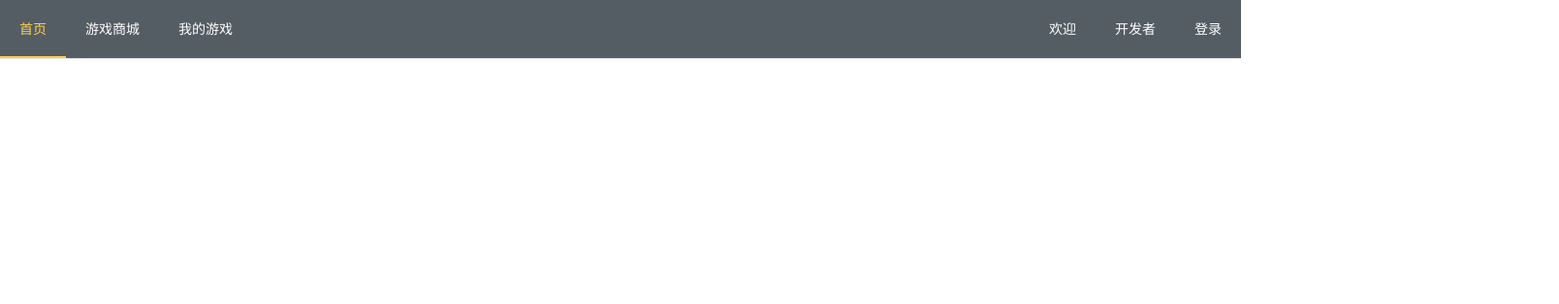
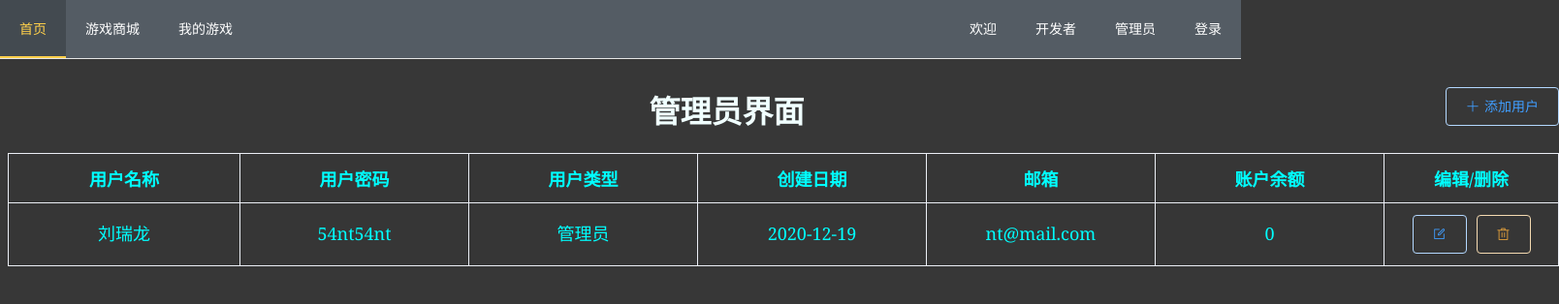
Before and after one commit to XDZhelheim/CS309-SUSTechGamerPlatform_D05, a Vue app in the folder appfront-vue/: page /#/admin in a window 1280 px wide. Shown: the top 314 px of the page at 97% size, 1608 px wide, since content can reach past the window. Built offline with nearby package versions, Linux system fonts and the light colour scheme.

Commit message:
管理员

```diff
--- a/appfront-vue/src/App.vue
+++ b/appfront-vue/src/App.vue
@@ -13,10 +13,9 @@
                 <el-menu-item index="/">首页</el-menu-item>
                 <el-menu-item index="/shop">游戏商城</el-menu-item>
                 <el-menu-item @click="myGamesVisible=true">我的游戏</el-menu-item>
-                <!-- <el-menu-item index="/community">游戏社区</el-menu-item>
-                <el-menu-item index="/customer-service">客服反馈</el-menu-item> -->
                 <el-menu-item v-if="loginStatus==false" @click="loginFormVisible = true" class="menu-right">登录</el-menu-item>
                 <el-menu-item v-else @click="infoVisible = true" class="menu-right"><el-avatar :size="40" :src="userInfo.avatarURL"></el-avatar></el-menu-item>
+                <el-menu-item index="/admin" class="menu-right">管理员</el-menu-item>
                 <el-menu-item index="/developer" class="menu-right">开发者</el-menu-item>
                 <el-menu-item index="/hello" class="menu-right">欢迎</el-menu-item>
             </el-menu>
--- a/appfront-vue/src/router/index.js
+++ b/appfront-vue/src/router/index.js
@@ -31,6 +31,10 @@ const routes = [
     {
         path: '/gamepage',
         component: () => import('../views/GamePage.vue')
+    },
+    {
+        path: '/admin',
+        component: () => import('../views/Admin.vue')
     }
 ]
 
--- a/appfront-vue/src/views/Admin.vue
+++ b/appfront-vue/src/views/Admin.vue
@@ -1,21 +1,21 @@
 <template>
-    <div id="Admin">
+    <div id="admin">
         <div id="gl">
-            <el-button id="ag" plain type="primary" icon="el-icon-plus" @click="addGameFormVisible = true">添加用户</el-button>
+            <el-button id="au" plain type="primary" icon="el-icon-plus" @click="addUserFormVisible = true">添加用户</el-button>
 
             <h1>管理员界面</h1>
             <el-table border :data="tableData" borderstyle="width: 100%" id="tb">
-                <el-table-column prop="userID" label="用户ID"></el-table-column>
-                <el-table-column prop="name" label="用户名称"></el-table-column>
-                <el-table-column prop="identity" label="用户权限"></el-table-column>
+                <el-table-column prop="username" label="用户名称"></el-table-column>
                 <el-table-column prop="password" label="用户密码"></el-table-column>
-                <el-table-column prop="phone" label="手机号"></el-table-column>
+                <el-table-column prop="usertype" label="用户类型"></el-table-column>
+                <el-table-column prop="createDate" label="创建日期"></el-table-column>
                 <el-table-column prop="mail" label="邮箱"></el-table-column>
+                <el-table-column prop="money" label="账户余额"></el-table-column>
 
                 <el-table-column prop="op" label="编辑/删除" width="180">
                     <template slot-scope="scope">
-                        <el-button icon="el-icon-edit-outline" plain type="primary" @click="editGameFormVisible = true; editGame(scope.$index);"></el-button>
-                        <el-button icon="el-icon-delete" plain type="warning" @click="delGame(scope.$index)"></el-button>
+                        <el-button icon="el-icon-edit-outline" plain type="primary" @click="editUserFormVisible = true; editUser(scope.$index);"></el-button>
+                        <el-button icon="el-icon-delete" plain type="warning" @click="delUser(scope.$index)"></el-button>
                     </template>
 
                 </el-table-column>
@@ -23,75 +23,83 @@
         </div>
 
         <div id="fm">
-            <el-dialog title="添加用户" :visible.sync="addGameFormVisible" :show-close="false" :lock-scroll="false">
+            <el-dialog title="添加用户" :visible.sync="addUserFormVisible" :show-close="false" :lock-scroll="false">
                 <el-form :label-position="labelPosition" label-width="100px" size="medium">
-                    <el-form-item label="用户ID">
-                        <el-input v-model="user.userID" style="width:var(--itemLength)"></el-input>
+                    <el-form-item label="用户名称">
+                        <el-input v-model="newUser.username" style="width:var(--itemLength)"></el-input>
                     </el-form-item>
 
-                    <el-form-item label="用户名称">
-                        <el-input v-model="user.name" style="width:var(--itemLength)"></el-input>
+                    <el-form-item label="用户密码">
+                        <el-input v-model="newUser.password" style="width:var(--itemLength)"></el-input>
                     </el-form-item>
 
-                    <el-form-item label="用户权限">
-                       <el-select v-model="user.identity" style="width:var(--itemLength)" placeholder="选择权限">
-                            <el-option v-for="item in Identity" :key="item.value" :label="item.label" :value="item.value"></el-option>
+                    <el-form-item label="用户类型">
+                       <el-select v-model="newUser.usertype" style="width:var(--itemLength)" placeholder="选择类型">
+                            <el-option v-for="item in userTypes" :key="item.value" :label="item.label" :value="item.value"></el-option>
                         </el-select>
                     </el-form-item>
 
-                    <el-form-item label="用户密码">
-                        <el-input v-model="user.password" style="width:var(--itemLength)"></el-input>
-                    </el-form-item>
-
-                    <el-form-item label="手机号">
-                        <el-input v-model="user.phone" style="width:var(--itemLength)"></el-input>
+                    <el-form-item label="创建日期">
+                        <el-date-picker v-model="newUser.createDate" style="width:var(--itemLength)" type="date"
+                            placeholder="选择日期" value-format="yyyy-MM-dd">
+                        </el-date-picker>
                     </el-form-item>
 
                     <el-form-item label="邮箱">
-                        <el-input v-model="user.mail" style="width:var(--itemLength)"></el-input>
+                        <el-input v-model="newUser.mail" style="width:var(--itemLength)"></el-input>
+                    </el-form-item>
+
+                    <el-form-item label="余额">
+                        <el-input-number v-model="newUser.money" style="width:var(--itemLength)" :min="0"
+                            :precision="2" :step="1" :controls="false">
+                        </el-input-number>
                     </el-form-item>
                 </el-form>
 
                 <div slot="footer" class="dialog-footer">
-                    <el-button @click="addGameFormVisible = false; clear();">取消</el-button>
-                    <el-button type="primary" @click="addGame()">确定</el-button>
+                    <el-button @click="addUserFormVisible = false; clear();">取消</el-button>
+                    <el-button type="primary" @click="addUser()">确定</el-button>
                 </div>
             </el-dialog>
         </div>
 
         <div id="edit">
-            <el-dialog title="编辑用户" :visible.sync="editGameFormVisible" :show-close="false" :lock-scroll="false">
+            <el-dialog title="编辑用户" :visible.sync="editUserFormVisible" :show-close="false" :lock-scroll="false">
                 <el-form :label-position="labelPosition" label-width="100px" size="medium">
-                    <el-form-item label="用户ID">
-                        <el-input v-model="user.userID" style="width:var(--itemLength)"></el-input>
+                    <el-form-item label="用户名称">
+                        <el-input v-model="tableData[editIndex].username" style="width:var(--itemLength)"></el-input>
                     </el-form-item>
 
-                    <el-form-item label="用户名称">
-                        <el-input v-model="user.name" style="width:var(--itemLength)"></el-input>
+                    <el-form-item label="用户密码">
+                        <el-input v-model="tableData[editIndex].password" style="width:var(--itemLength)"></el-input>
                     </el-form-item>
 
-                    <el-form-item label="用户权限">
-                       <el-select v-model="user.identity" style="width:var(--itemLength)" placeholder="选择权限">
-                            <el-option v-for="item in Identity" :key="item.value" :label="item.label" :value="item.value"></el-option>
+                    <el-form-item label="用户类型">
+                       <el-select v-model="tableData[editIndex].usertype" style="width:var(--itemLength)" placeholder="选择类型">
+                            <el-option v-for="item in userTypes" :key="item.value" :label="item.label" :value="item.value"></el-option>
                         </el-select>
                     </el-form-item>
 
-                    <el-form-item label="用户密码">
-                        <el-input v-model="user.password" style="width:var(--itemLength)"></el-input>
-                    </el-form-item>
-
-                    <el-form-item label="手机号">
-                        <el-input v-model="user.phone" style="width:var(--itemLength)"></el-input>
+                    <el-form-item label="创建日期">
+                        <el-date-picker v-model="tableData[editIndex].createDate" style="width:var(--itemLength)" type="date"
+                            placeholder="选择日期" value-format="yyyy-MM-dd">
+                        </el-date-picker>
                     </el-form-item>
 
                     <el-form-item label="邮箱">
-                        <el-input v-model="user.mail" style="width:var(--itemLength)"></el-input>
+                        <el-input v-model="tableData[editIndex].mail" style="width:var(--itemLength)"></el-input>
+                    </el-form-item>
+
+                    <el-form-item label="余额">
+                        <el-input-number v-model="tableData[editIndex].money" style="width:var(--itemLength)" :min="0"
+                            :precision="2" :step="1" :controls="false">
+                        </el-input-number>
                     </el-form-item>
                 </el-form>
 
                 <div slot="footer" class="dialog-footer">
-                    <el-button @click="editGameFormVisible = false; cancelEdit();">取消</el-button>
-                    <el-button type="primary" @click="editGameFormVisible = false">确定</el-button>
+                    <el-button @click="editUserFormVisible = false; cancelEdit();">取消</el-button>
+                    <el-button type="primary" @click="editUserFormVisible = false">确定</el-button>
                 </div>
             </el-dialog>
         </div>
@@ -104,33 +112,30 @@
         data() {
             return {
                 tableData: [{
-                    userID: "10000000",
-                    name: "董正",
-                    Identity: "管理员",
-                    password: "542b542b",
-                    phone: "18054285428",
-                    mail: "2b.mail.com",
-
+                    username: "刘瑞龙",
+                    password: "54nt54nt",
+                    usertype: "管理员",
+                    createDate: "2020-12-19",
+                    mail: "nt@mail.com",
+                    money: 0
                 }],
 
-                user: {
-                    userID: null,
-                    name: null,
-                    identity: null,
+                newUser: {
+                    username: null,
                     password: null,
-                    phone: null,
+                    usertype: null,
+                    createDate: null,
                     mail: null,
+                    money: null
                 },
 
-                addGameFormVisible: false,
+                addUserFormVisible: false,
                 labelPosition: 'right',
-                editGameFormVisible: false,
+                editUserFormVisible: false,
                 editIndex: 0,
-                tempGame: null,
-                uploadGameAdd: '#', // 上传游戏的地址
+                tempUser: null,
 
-
-                Identity: [
+                userTypes: [
                     {
                         value: "用户",
                         label: "用户"
@@ -148,44 +153,40 @@
         },
 
         methods: {
-            delGame(index) {
+            delUser(index) {
                 this.tableData.splice(index, 1)
             },
 
-            addGame() {
-                this.tableData.push(this.user)
-                this.addGameFormVisible = false
+            addUser() {
+                this.tableData.push(this.newUser)
+                this.addUserFormVisible = false
                 this.clear()
             },
 
             clear() {
-                this.user = {
-                    title: null,
-                    date: null,
-                    price: null,
-                    type: null,
-                    publisher: null,
-                    language: null,
-                    abstract: null
+                this.newUser = {
+                    username: null,
+                    password: null,
+                    usertype: null,
+                    createDate: null,
+                    mail: null,
+                    money: null
                 }
             },
 
-            editGame(index) {
+            editUser(index) {
                 this.editIndex=index
-                this.tempGame=this.clone(this.tableData[index])
+                this.tempUser=this.clone(this.tableData[index])
             },
 
             cancelEdit() {
-                this.tableData.splice(this.editIndex, 1, this.tempGame)
+                this.tableData.splice(this.editIndex, 1, this.tempUser)
             },
 
             clone(object) {
                 return JSON.parse(JSON.stringify(object))
             },
 
-            downloadSDK() {
-                // 下载 SDK
-            }
         },
 
         mounted() {
@@ -201,7 +202,7 @@
 </script>
 
 <style scoped>
-    #developer {
+    #admin {
         width: 1600px;
         margin: auto;
     }
@@ -219,13 +220,8 @@
         background-color: rgba(55, 55, 55, 0.3) !important;
     }
 
-    #ag {
+    #au {
         float: right;
-    }
-
-    #sdk {
-        float: right;
-        margin-right: 10px;
     }
 
     .el-form-item__label {
```
